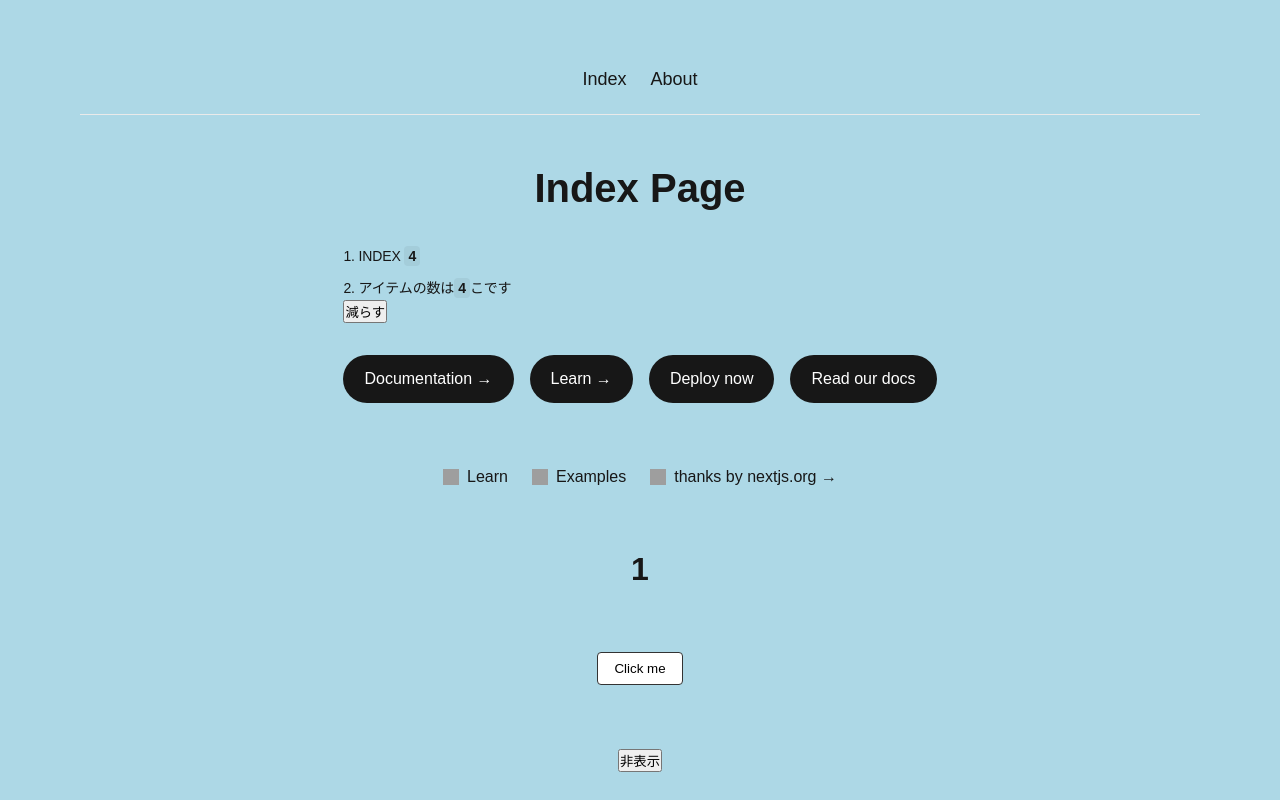
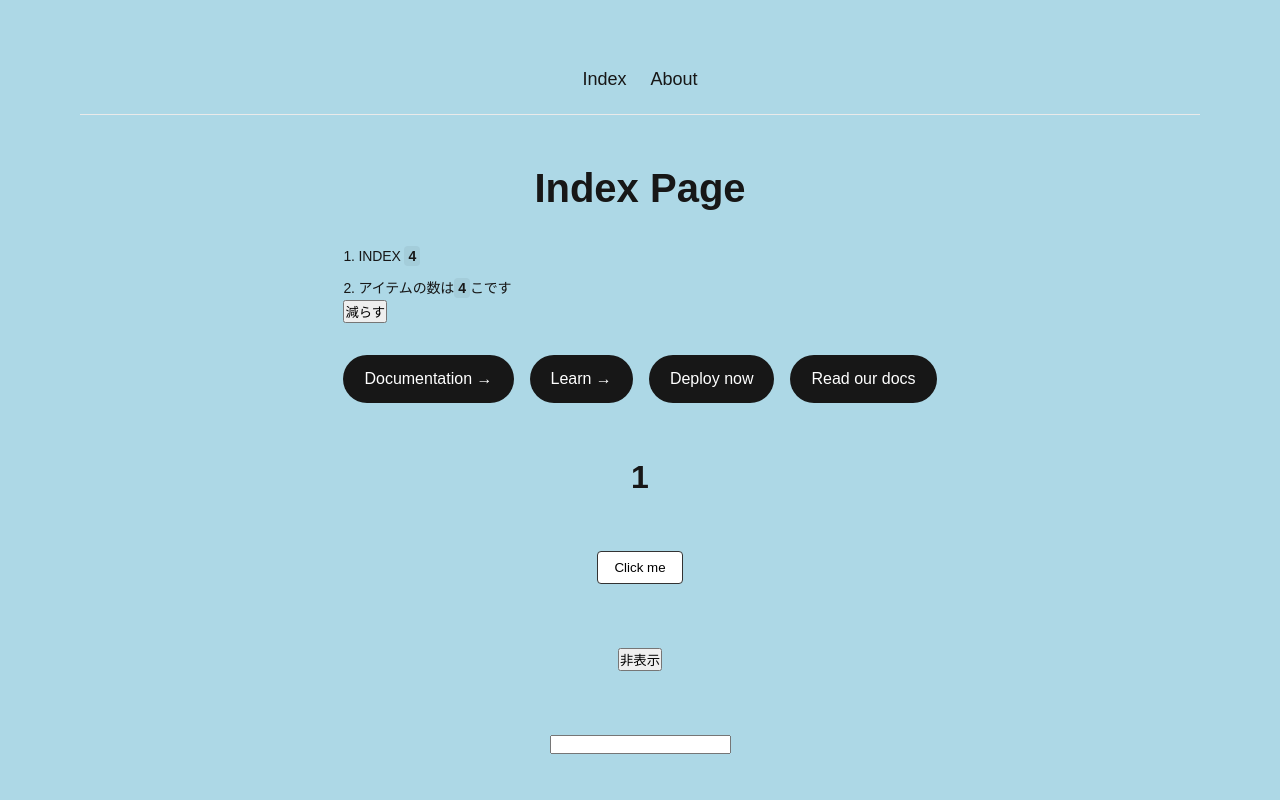
Before and after one commit to tomoaoihana/study-react, a Next.js app: page / in a window 1280 px wide. Shown: the top 800 px of the page. Built offline with nearby package versions, Linux system fonts and the light colour scheme; grey boxes are pictures that could not be loaded.

Commit message:
💄 スタイルの調整

```diff
--- a/src/components/Footer/Footer.module.css
+++ b/src/components/Footer/Footer.module.css
@@ -1,5 +1,4 @@
 .footer {
-  grid-row-start: 3;
   display: flex;
   gap: 24px;
 }
--- a/src/pages/about.jsx
+++ b/src/pages/about.jsx
@@ -20,6 +20,7 @@ export default function About(props) {
   return (
     <div className={styles.page}>
       <Header />
+      <Main page="About" />
       {isShow ? <h1>{count}</h1> : null}
       <button href="/about" onClick={handleClick} className={styles.btn}>
         Click me
@@ -32,7 +33,7 @@ export default function About(props) {
         })}
       </ul>
       <button onClick={handleAdd}>追加する</button>
-      <Main page="About" />
+
       <Footer />
     </div>
   );
--- a/src/pages/index.jsx
+++ b/src/pages/index.jsx
@@ -20,6 +20,7 @@ export default function Home(props) {
   return (
     <div className={styles.page}>
       <Header />
+      <Main page="index" />
       {isShow ? <h1>{count}</h1> : null}
       <button href="/about" onClick={handleClick} className={styles.btn}>
         Click me
@@ -34,7 +35,6 @@ export default function Home(props) {
         })}
       </ul>
 
-      <Main page="index" />
       <Footer />
     </div>
   );
```
